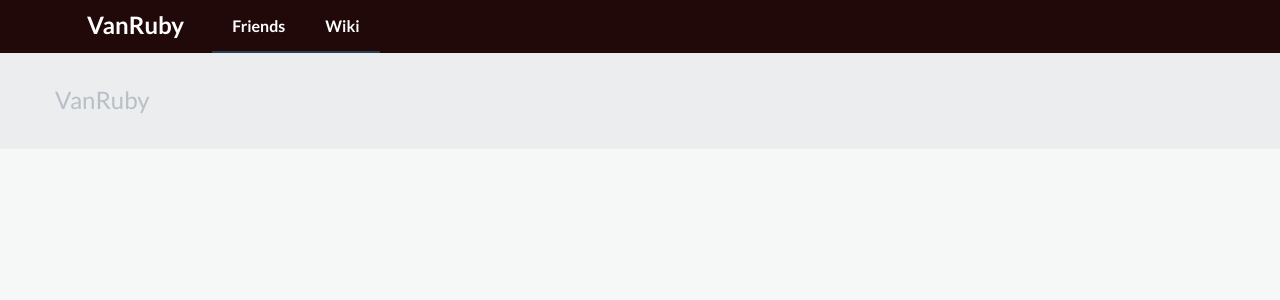
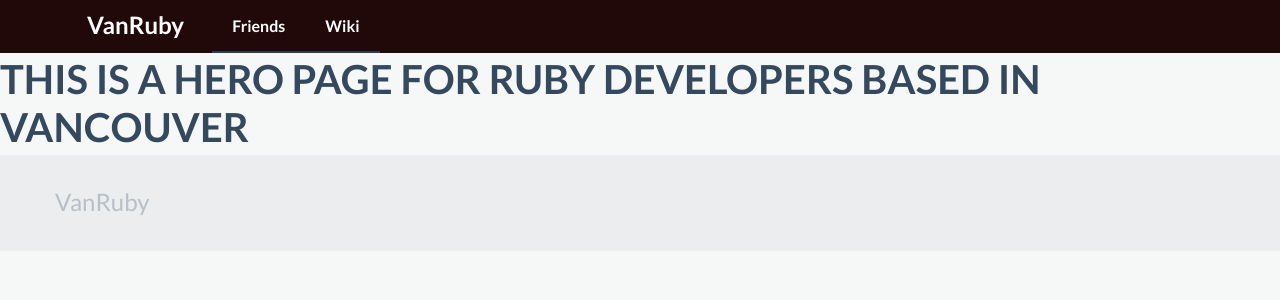
Before and after one commit to vanruby/vanruby.github.io, a Jekyll site: the page built from 2014-hereos.html, in a window 1280 px wide. Shown: the top 300 px of the page. Built offline with Jekyll 4.4.1, drawn with Linux system fonts in a browser that asks for light colours; Markdown is read by kramdown in place of the engine named in the settings.

Commit message:
Update 2014-hereos.html

```diff
--- a/2014-hereos.html
+++ b/2014-hereos.html
@@ -2,3 +2,4 @@
 layout: layout
 title: "VanRuby - Vancouver Ruby on Rails Group"
 ---
+<h3>THIS IS A HERO PAGE FOR RUBY DEVELOPERS BASED IN VANCOUVER</h3>
```
